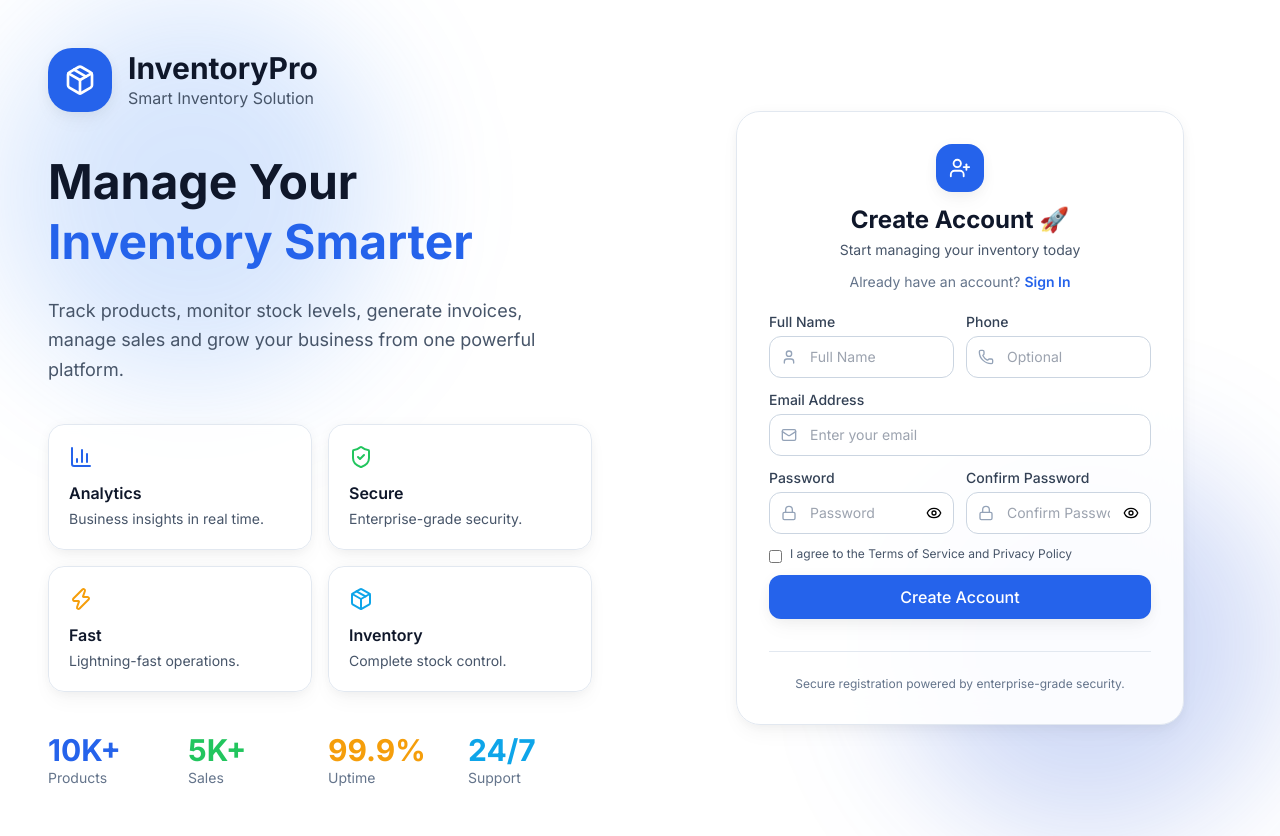
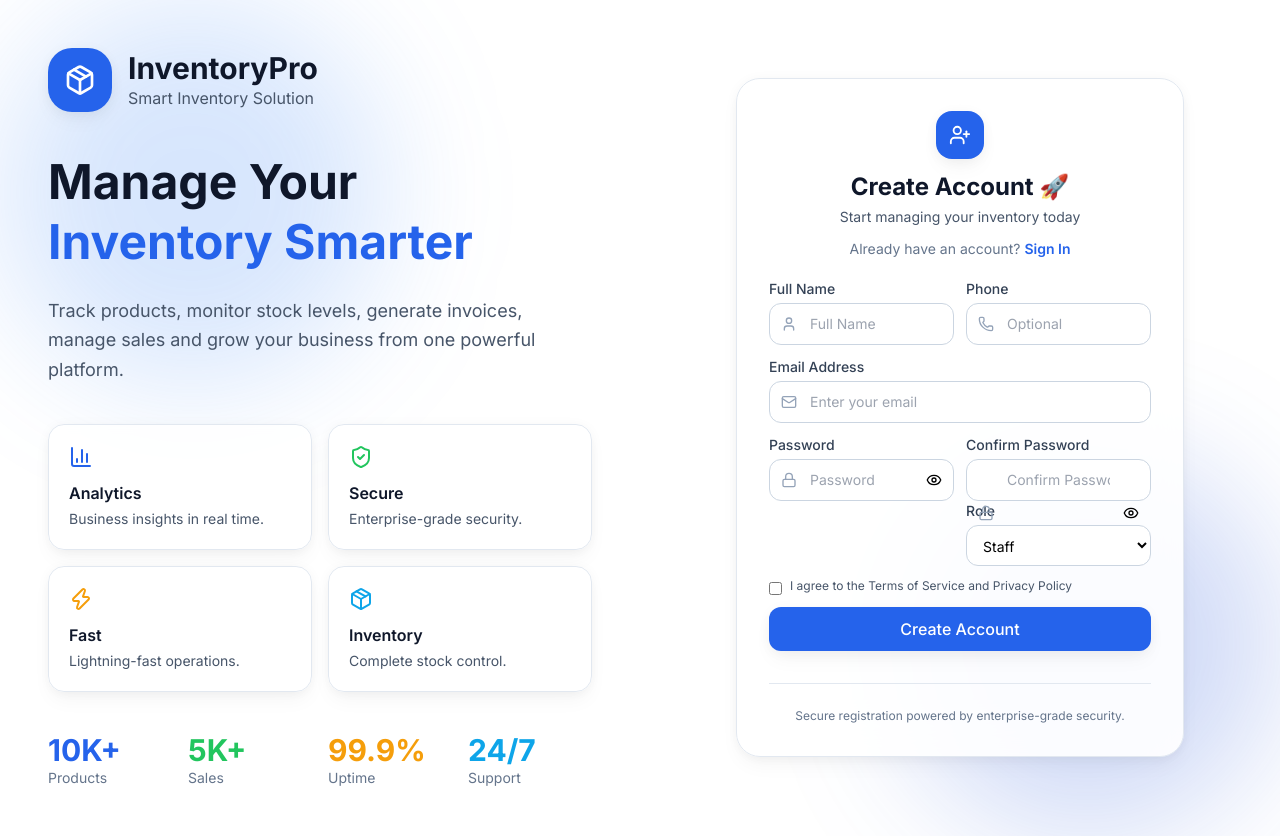
Before and after one commit to arpit168/Inventory-and-Sales-Management-System, a React (Vite) app in the folder frontend/: page /register in a window 1280 px wide. Built offline with nearby package versions, Linux system fonts and the light colour scheme; no server answers.

Commit message:
product, category errors has been solved

```diff
--- a/frontend/src/pages/auth/RegisterPage.jsx
+++ b/frontend/src/pages/auth/RegisterPage.jsx
@@ -30,10 +30,16 @@ const RegisterPage = () => {
     handleSubmit,
     watch,
     formState: { errors },
-  } = useForm();
+  } = useForm({
+    defaultValues: {
+      role: 'staff',
+    },
+  });
 
  const onSubmit = async (data) => {
   try {
+    delete data.confirmPassword;
+
     await registerUser(data);
 
     toast.success('Registration successful!');
@@ -241,6 +247,29 @@ const RegisterPage = () => {
                 placeholder="Confirm Password"
                 className="w-full rounded-xl border border-secondary-300 bg-white py-2.5 pl-10 pr-10 text-sm dark:bg-secondary-900 dark:border-secondary-700"
               />
+              {/* Role */}
+              <div>
+                <label className="mb-1 block text-sm font-medium text-secondary-700 dark:text-secondary-300">
+                  Role
+                </label>
+
+                <select
+                  {...register('role', {
+                    required: 'Role is required',
+                  })}
+                  className="w-full rounded-xl border border-secondary-300 bg-white py-2.5 px-3 text-sm dark:bg-secondary-900 dark:border-secondary-700"
+                >
+                  <option value="staff">Staff</option>
+                  <option value="manager">Manager</option>
+                  <option value="admin">Admin</option>
+                </select>
+
+                {errors.role && (
+                  <p className="mt-1 text-xs text-danger-500">
+                    {errors.role.message}
+                  </p>
+                )}
+              </div>
 
               <button
                 type="button"
--- a/frontend/src/pages/products/AddProductPage.jsx
+++ b/frontend/src/pages/products/AddProductPage.jsx
@@ -14,13 +14,20 @@ const AddProductPage = () => {
   const { createProduct } = useProducts();
   const [imagePreview, setImagePreview] = useState(null);
 
-  const { data: categories } = useQuery({
+  const { data: categoriesData = [] } = useQuery({
     queryKey: ['categories-all'],
     queryFn: async () => {
       const { data } = await categoryApi.getAllCategories();
-      return data;
+
+      if (Array.isArray(data)) return data;
+
+      return data.categories || data.data || [];
     }
   });
+
+  const categories = Array.isArray(categoriesData)
+    ? categoriesData
+    : [];
 
   const { register, handleSubmit, formState: { errors }, watch } = useForm({
     defaultValues: {
@@ -44,7 +51,7 @@ const AddProductPage = () => {
   const onSubmit = async (data) => {
     const formData = new FormData();
     Object.keys(data).forEach(key => {
-      if (key === 'image' && data.image[0]) {
+      if (key === 'image' && data.image?.[0]) {
         formData.append('image', data.image[0]);
       } else {
         formData.append(key, data[key]);
@@ -53,7 +60,6 @@ const AddProductPage = () => {
 
     try {
       await createProduct(formData);
-      toast.success('Product created successfully');
       navigate('/products');
     } catch (error) {
       // Error handled in hook
--- a/frontend/src/pages/products/ProductPage.jsx
+++ b/frontend/src/pages/products/ProductPage.jsx
@@ -27,9 +27,13 @@ const ProductsPage = () => {
   const fetchCategories = async () => {
     try {
       const { data } = await API.get('/categories');
+
+      console.log("Categories Response:", data);
+      console.log("Is Array:", Array.isArray(data));
+
       setCategories(data);
     } catch (error) {
-      console.error('Failed to fetch categories:', error);
+      console.error(error);
     }
   };
 
@@ -92,9 +96,12 @@ const ProductsPage = () => {
           className="px-4 py-2 border border-gray-300 dark:border-gray-600 rounded-lg bg-white dark:bg-gray-700 text-gray-900 dark:text-white"
         >
           <option value="">All Categories</option>
-          {categories.map((cat) => (
-            <option key={cat._id} value={cat._id}>{cat.name}</option>
-          ))}
+          {Array.isArray(categories) &&
+            categories.map((cat) => (
+              <option key={cat._id} value={cat._id}>
+                {cat.name}
+              </option>
+            ))}
         </select>
       </div>
 
@@ -140,11 +147,10 @@ const ProductsPage = () => {
                     <td className="px-6 py-4 text-sm text-gray-500 dark:text-gray-400">{product.category?.name}</td>
                     <td className="px-6 py-4 text-sm text-gray-500 dark:text-gray-400">₹{product.sellingPrice}</td>
                     <td className="px-6 py-4">
-                      <span className={`px-2 py-1 text-xs rounded-full ${
-                        product.quantity === 0 ? 'bg-red-100 text-red-800 dark:bg-red-900 dark:text-red-200' :
-                        product.quantity <= product.minStockLevel ? 'bg-yellow-100 text-yellow-800 dark:bg-yellow-900 dark:text-yellow-200' :
-                        'bg-green-100 text-green-800 dark:bg-green-900 dark:text-green-200'
-                      }`}>
+                      <span className={`px-2 py-1 text-xs rounded-full ${product.quantity === 0 ? 'bg-red-100 text-red-800 dark:bg-red-900 dark:text-red-200' :
+                          product.quantity <= product.minStockLevel ? 'bg-yellow-100 text-yellow-800 dark:bg-yellow-900 dark:text-yellow-200' :
+                            'bg-green-100 text-green-800 dark:bg-green-900 dark:text-green-200'
+                        }`}>
                         {product.quantity} units
                       </span>
                     </td>
```
Also changed, not shown: frontend/src/pages/dashboard/DashboardPage.jsx (+5 -2 lines), 2 other files (tests, documents, lock files or other folders). Lines whose indentation alone changed are shown as unchanged.
